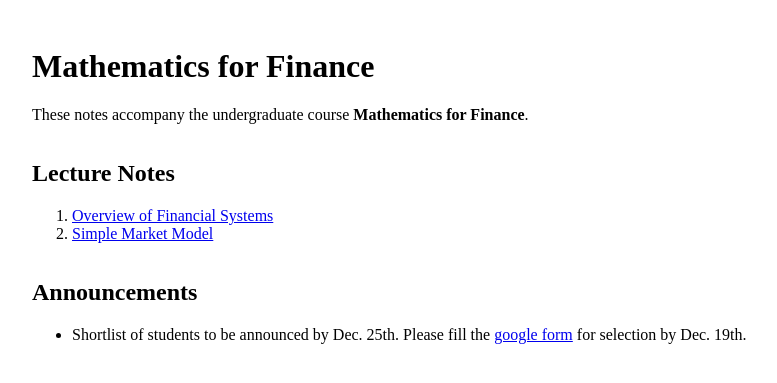
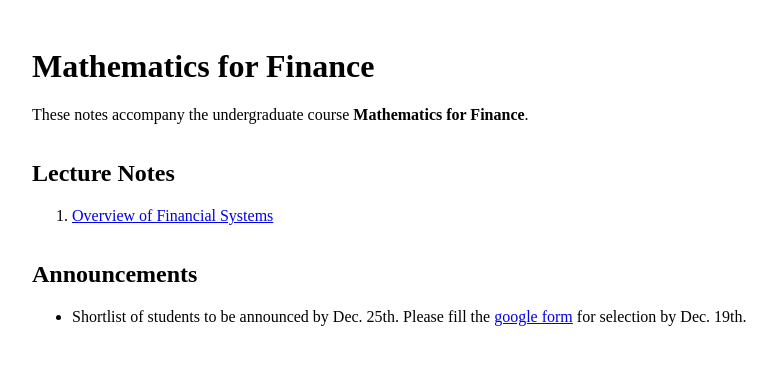
Before and after one commit to mittalsukrit/Mathematics-for-Finance, a Jekyll site: the page built from index.md, in a window 1280 px wide. Shown: the top 383 px of the page, without its empty margins (158-935 px from the left). Built offline with Jekyll 4.4.1, drawn with Linux system fonts in a browser that asks for light colours.

Commit message:
first pub.

```diff
--- a/index.md
+++ b/index.md
@@ -14,7 +14,7 @@ These notes accompany the undergraduate course **Mathematics for Finance**.
 
 
 1. [Overview of Financial Systems](lectures/01-financial-systems.md)
-2. [Simple Market Model](lectures/02-simple-market-model.md)
+<!-- 2. [Simple Market Model](lectures/02-simple-market-model.md) -->
 
 
 ## Announcements
```
